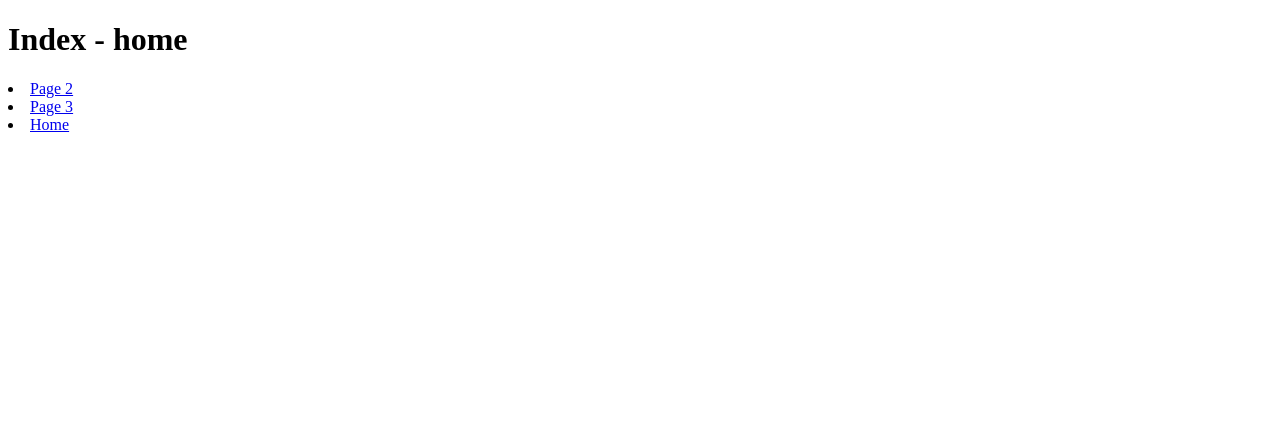
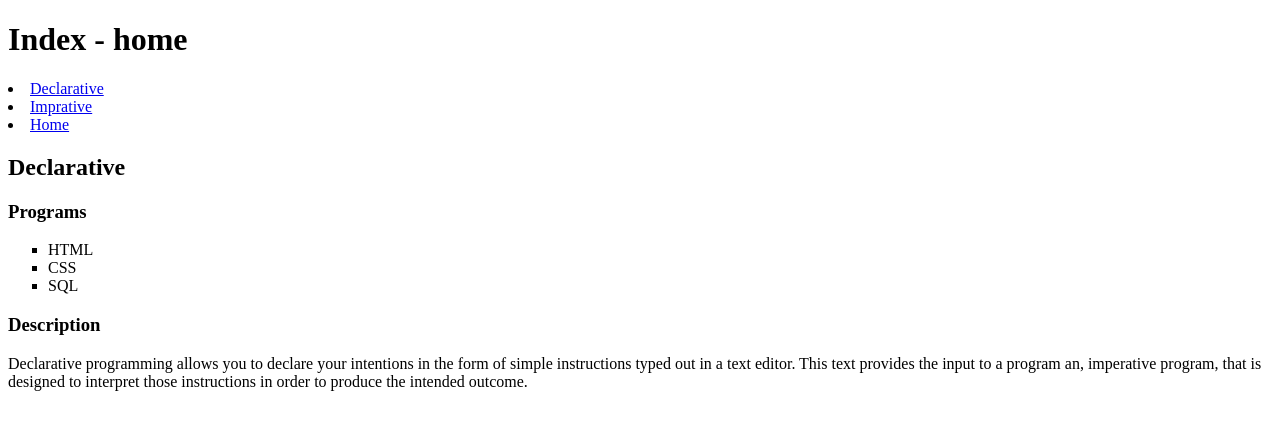
Before and after one commit to edchalk96/ed96codes, a plain HTML site: page page2.html in a window 1280 px wide. Drawn offline with Linux system fonts and the light colour scheme.

Commit message:
Updates: inclusion of programming paradigms

```diff
--- a/page2.html
+++ b/page2.html
@@ -14,10 +14,23 @@
 <body>
     <h1>Index - home</h1>
     <u1>
-        <li><a href="page2.html">Page 2</a></li>
-        <li><a href="page3.html">Page 3</a></li>
+        <li><a href="page2.html">Declarative</a></li>
+        <li><a href="page3.html">Imprative</a></li>
     </u1>
     <li><a href="index.html">Home</a></li>
+
+    <h2>Declarative</h2>
+    <h3>Programs</h3>
+        <ul type="square">
+            <li>HTML</li>
+            <li>CSS</li>
+            <li>SQL</li>
+        </ul>
+    <h3>Description</h3>
+        <p>
+            Declarative programming allows you to declare your intentions in the form of simple instructions typed out in a text editor. This text provides the input to a program an, imperative program,
+            that is designed to interpret those instructions in order to produce the intended outcome.
+        </p>
 </body>
 
 </html>
```
Also changed, not shown: index.html (+2 -2 lines), page3.html (+14 -2 lines).
